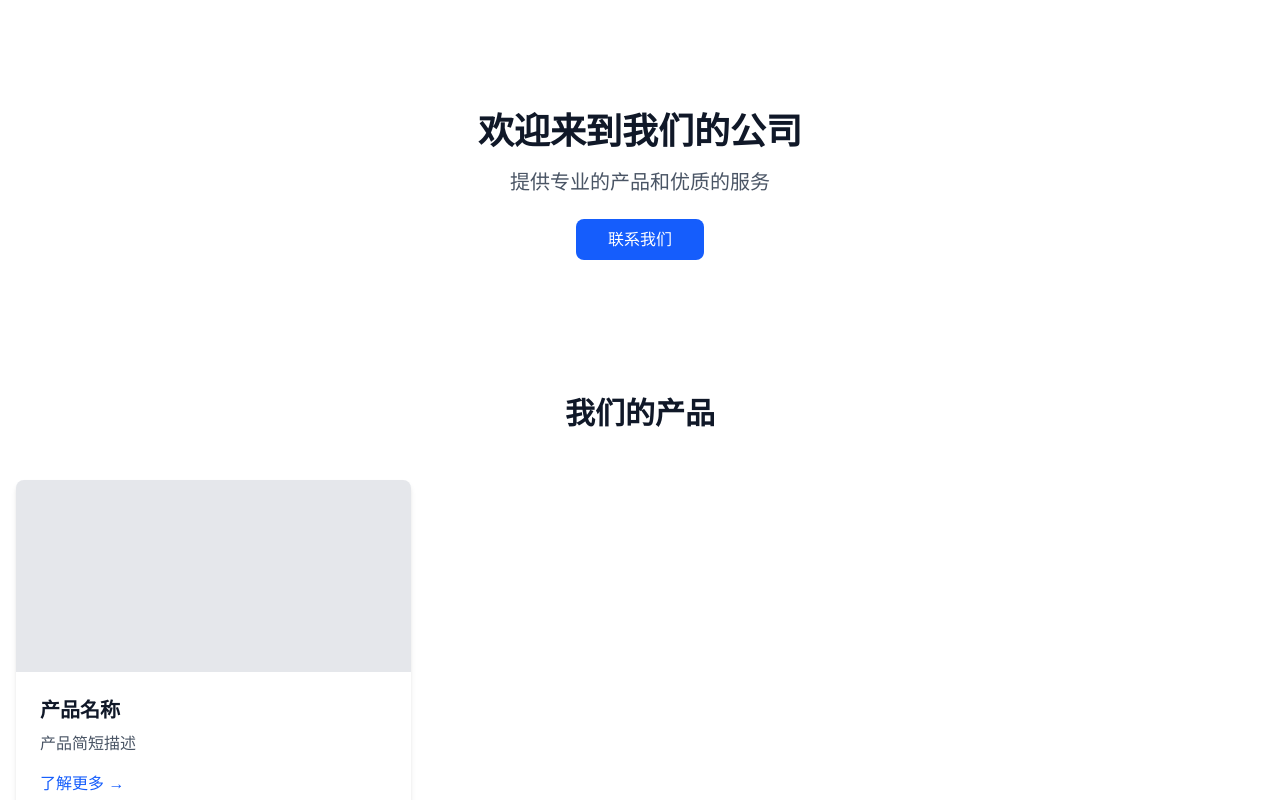
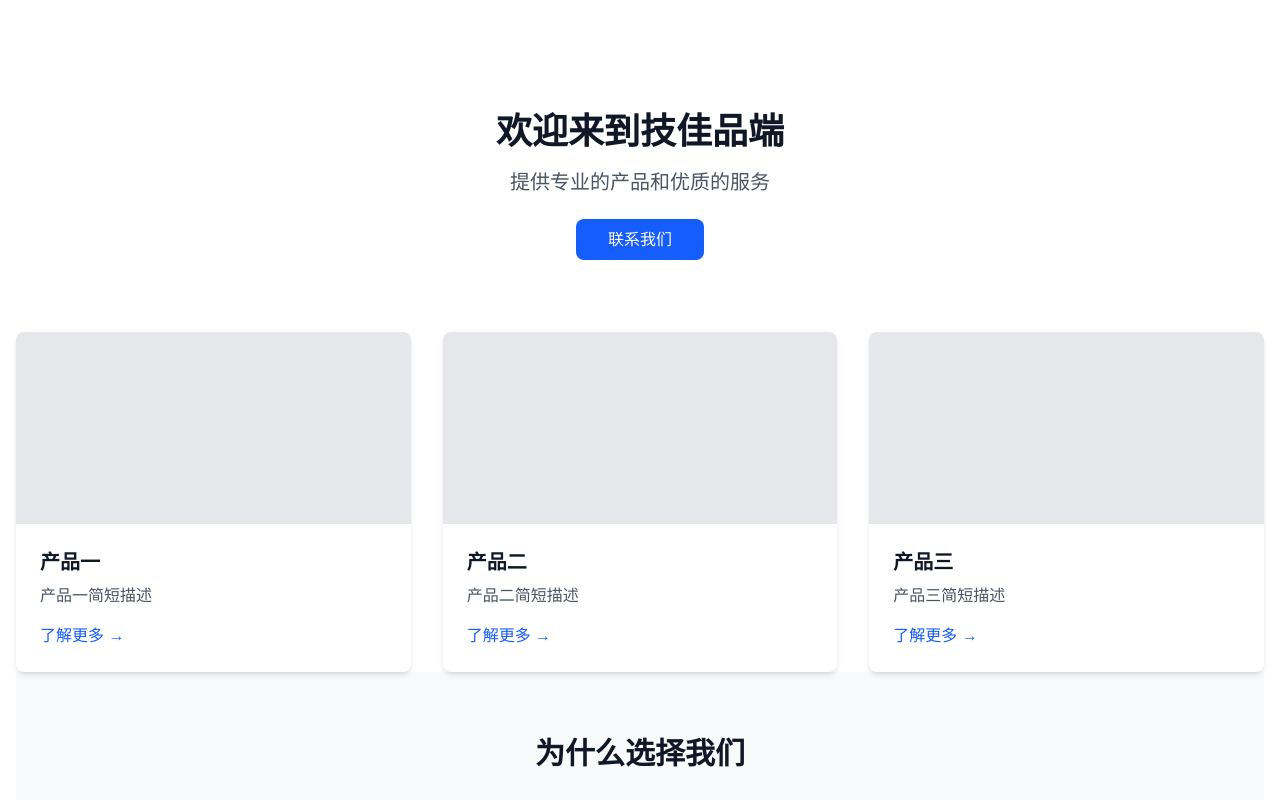
Before and after one commit to ytt0705/company-website, a Next.js app: page / in a window 1280 px wide. Shown: the top 800 px of the page. Built offline with nearby package versions, Linux system fonts and the light colour scheme.

Commit message:
Add product detail pages

```diff
--- a/src/app/page.tsx
+++ b/src/app/page.tsx
@@ -6,7 +6,7 @@ export default function Home() {
       {/* Hero Section */}
       <section className="text-center py-20">
         <h1 className="text-4xl font-bold text-gray-900 mb-4">
-          欢迎来到我们的公司
+          欢迎来到技佳品端
         </h1>
         <p className="text-xl text-gray-600 mb-8">
           提供专业的产品和优质的服务
@@ -20,21 +20,51 @@ export default function Home() {
       </section>
 
       {/* 产品预览 Section */}
-      <section className="py-16">
-        <h2 className="text-3xl font-bold text-center text-gray-900 mb-12">
-          我们的产品
-        </h2>
-        <div className="grid grid-cols-1 md:grid-cols-2 lg:grid-cols-3 gap-8">
-          {/* 示例产品卡片 */}
+      <div className="grid grid-cols-1 md:grid-cols-3 gap-8">
+  {/* 产品卡片1 */}
   <div className="bg-white rounded-lg shadow-md overflow-hidden">
     <div className="h-48 bg-gray-200 relative">
       {/* 这里可以放产品图片 */}
     </div>
     <div className="p-6">
-              <h3 className="text-xl font-semibold text-gray-900 mb-2">产品名称</h3>
-              <p className="text-gray-600 mb-4">产品简短描述</p>
+      <h3 className="text-xl font-semibold text-gray-900 mb-2">产品一</h3>
+      <p className="text-gray-600 mb-4">产品一简短描述</p>
       <Link
-                href="/products"
+        href="/products/1"
+        className="text-blue-600 hover:text-blue-800"
+      >
+        了解更多 →
+      </Link>
+    </div>
+  </div>
+
+  {/* 产品卡片2 */}
+  <div className="bg-white rounded-lg shadow-md overflow-hidden">
+    <div className="h-48 bg-gray-200 relative">
+      {/* 这里可以放产品图片 */}
+    </div>
+    <div className="p-6">
+      <h3 className="text-xl font-semibold text-gray-900 mb-2">产品二</h3>
+      <p className="text-gray-600 mb-4">产品二简短描述</p>
+      <Link
+        href="/products/2"
+        className="text-blue-600 hover:text-blue-800"
+      >
+        了解更多 →
+      </Link>
+    </div>
+  </div>
+
+  {/* 产品卡片3 */}
+  <div className="bg-white rounded-lg shadow-md overflow-hidden">
+    <div className="h-48 bg-gray-200 relative">
+      {/* 这里可以放产品图片 */}
+    </div>
+    <div className="p-6">
+      <h3 className="text-xl font-semibold text-gray-900 mb-2">产品三</h3>
+      <p className="text-gray-600 mb-4">产品三简短描述</p>
+      <Link
+        href="/products/3"
         className="text-blue-600 hover:text-blue-800"
       >
         了解更多 →
@@ -42,7 +72,6 @@ export default function Home() {
     </div>
   </div>
 </div>
-      </section>
 
       {/* 公司优势 Section */}
       <section className="py-16 bg-gray-50">
--- /dev/null
+++ b/src/app/products/id/page.tsx
@@ -0,0 +1,107 @@
+'use client'
+
+import { useParams } from 'next/navigation'
+import Link from 'next/link'
+
+const products = {
+  '1': {
+    name: '产品一',
+    description: '产品一的详细描述，这里可以添加更多产品信息。',
+    features: [
+      '特点1：详细说明产品特点',
+      '特点2：产品的优势',
+      '特点3：产品的应用场景',
+    ],
+    specifications: [
+      '规格1：具体参数',
+      '规格2：技术指标',
+      '规格3：其他说明',
+    ]
+  },
+  '2': {
+    name: '产品二',
+    description: '产品二的详细描述，这里可以添加更多产品信息。',
+    features: [
+      '特点1：详细说明产品特点',
+      '特点2：产品的优势',
+      '特点3：产品的应用场景',
+    ],
+    specifications: [
+      '规格1：具体参数',
+      '规格2：技术指标',
+      '规格3：其他说明',
+    ]
+  },
+  '3': {
+    name: '产品三',
+    description: '产品三的详细描述，这里可以添加更多产品信息。',
+    features: [
+      '特点1：详细说明产品特点',
+      '特点2：产品的优势',
+      '特点3：产品的应用场景',
+    ],
+    specifications: [
+      '规格1：具体参数',
+      '规格2：技术指标',
+      '规格3：其他说明',
+    ]
+  }
+}
+
+export default function ProductDetail() {
+  const params = useParams()
+  const productId = params.id as string
+  const product = products[productId as keyof typeof products]
+
+  if (!product) {
+    return <div>产品不存在</div>
+  }
+
+  return (
+    <div className="container mx-auto px-4 py-8">
+      <div className="max-w-4xl mx-auto">
+        <h1 className="text-3xl font-bold text-gray-900 mb-8">{product.name}</h1>
+
+        <div className="bg-white rounded-lg shadow-md overflow-hidden mb-8">
+          <div className="h-64 bg-gray-200 relative">
+            {/* 这里可以放产品大图 */}
+          </div>
+
+          <div className="p-8">
+            <h2 className="text-xl font-semibold text-gray-900 mb-4">产品介绍</h2>
+            <p className="text-gray-600 mb-6">{product.description}</p>
+
+            <h2 className="text-xl font-semibold text-gray-900 mb-4">产品特点</h2>
+            <ul className="list-disc list-inside text-gray-600 mb-6">
+              {product.features.map((feature, index) => (
+                <li key={index} className="mb-2">{feature}</li>
+              ))}
+            </ul>
+
+            <h2 className="text-xl font-semibold text-gray-900 mb-4">产品规格</h2>
+            <ul className="list-disc list-inside text-gray-600 mb-6">
+              {product.specifications.map((spec, index) => (
+                <li key={index} className="mb-2">{spec}</li>
+              ))}
+            </ul>
+
+            <div className="flex justify-between items-center mt-8">
+              <Link
+                href="/products"
+                className="text-blue-600 hover:text-blue-800"
+              >
+                ← 返回产品列表
+              </Link>
+              <Link
+                href="/contact"
+                className="bg-blue-600 text-white px-6 py-2 rounded-lg hover:bg-blue-700 transition-colors"
+              >
+                咨询详情
+              </Link>
+            </div>
+          </div>
+        </div>
+      </div>
+    </div>
+  )
+}
--- a/src/components/layout/Navbar.tsx
+++ b/src/components/layout/Navbar.tsx
@@ -16,7 +16,7 @@ export default function Navbar() {
         <div className="flex justify-between h-16">
           <div className="flex">
             <Link href="/" className="flex items-center">
-              <span className="text-xl font-bold text-gray-800">公司名称</span>
+              <span className="text-xl font-bold text-gray-800">极佳品端</span>
             </Link>
           </div>
           <div className="flex space-x-8">
```
Lines whose indentation alone changed are shown as unchanged.
